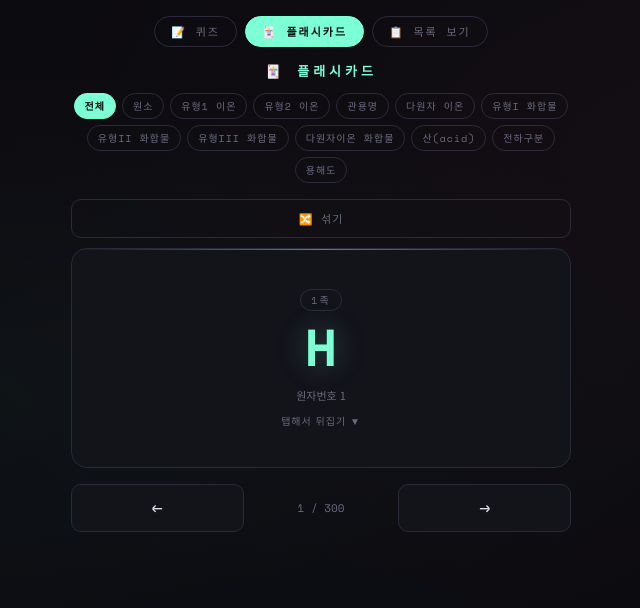
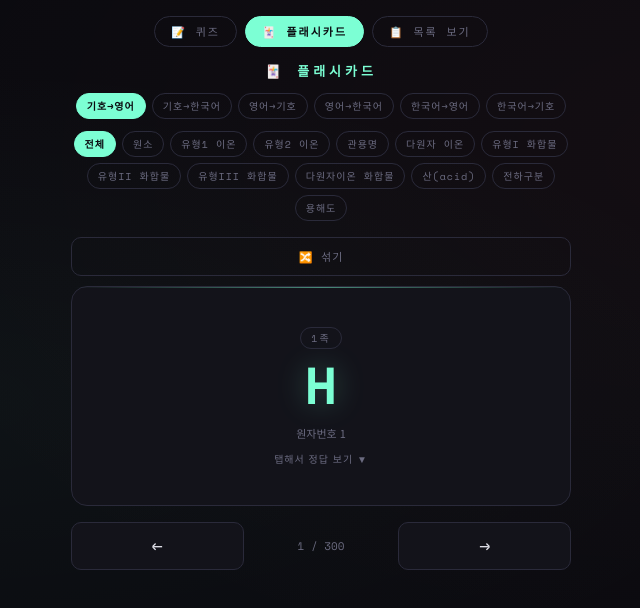
Before and after one commit to rladhWl/Anwls, a plain HTML site: page index.html in a window 1280 px wide. Both pictures are taken after a click on the button "🃏 플래시카드". Shown: the whole page, without its empty margins (319-959 px from the left). Drawn offline with nearby package versions, Linux system fonts and the light colour scheme.

Commit message:
Update index.html

```diff
--- a/index.html
+++ b/index.html
@@ -539,6 +539,16 @@
   <div id="flash-screen" class="hidden">
     <div class="header">
       <h1>🃏 플래시카드</h1>
+      <!-- 방향 선택 -->
+      <div class="filter-row" style="margin-bottom:6px;">
+        <button class="filter-btn active" id="fd-sym2en"  onclick="setFlashDir('sym2en')">기호→영어</button>
+        <button class="filter-btn"        id="fd-sym2ko"  onclick="setFlashDir('sym2ko')">기호→한국어</button>
+        <button class="filter-btn"        id="fd-en2sym"  onclick="setFlashDir('en2sym')">영어→기호</button>
+        <button class="filter-btn"        id="fd-en2ko"   onclick="setFlashDir('en2ko')">영어→한국어</button>
+        <button class="filter-btn"        id="fd-ko2en"   onclick="setFlashDir('ko2en')">한국어→영어</button>
+        <button class="filter-btn"        id="fd-ko2sym"  onclick="setFlashDir('ko2sym')">한국어→기호</button>
+      </div>
+      <!-- 범위 필터 -->
       <div class="filter-row" id="flash-filter-row">
         <button class="filter-btn active" id="ff-all" onclick="setStudyFilter('all')">전체</button>
         <button class="filter-btn" id="ff-element" onclick="setStudyFilter('element')">원소</button>
@@ -564,9 +574,10 @@
           <div class="fc-group" id="fc-group">원소</div>
           <div class="fc-symbol" id="fc-symbol">H</div>
           <div class="fc-hint" id="fc-front-hint"></div>
-          <div class="fc-tap">탭해서 뒤집기 ▼</div>
+          <div class="fc-tap">탭해서 정답 보기 ▼</div>
         </div>
         <div class="fc-back">
+          <div class="fc-group" id="fc-back-group" style="margin-bottom:8px"></div>
           <div class="fc-en" id="fc-en">hydrogen</div>
           <div class="fc-ko" id="fc-ko">수소</div>
           <div class="fc-extra" id="fc-extra"></div>
@@ -1381,7 +1392,18 @@ function switchMode(mode) {
 let fcDeck = [];
 let fcIdx = 0;
 let fcFilters = new Set(['all']);
+let fcDirection = 'sym2en';
 const FC_FILTERS = ['all','element','ion1','ion2','oldname','poly','comp1','comp2','comp3','comppoly','acid','valence','solubility'];
+const FC_DIRS    = ['sym2en','sym2ko','en2sym','en2ko','ko2en','ko2sym'];
+
+function setFlashDir(d) {
+  fcDirection = d;
+  FC_DIRS.forEach(k => {
+    const el = document.getElementById('fd-'+k);
+    if (el) el.classList.toggle('active', k === d);
+  });
+  initFlash();
+}
 
 function setStudyFilter(f) {
   if (f === 'all') {
@@ -1403,7 +1425,11 @@ function setStudyFilter(f) {
 }
 
 function initFlash() {
-  fcDeck = fcFilters.has('all') ? [...allItems] : allItems.filter(i => fcFilters.has(i.type));
+  let deck = fcFilters.has('all') ? [...allItems] : allItems.filter(i => fcFilters.has(i.type));
+  if (['sym2ko','en2ko','ko2en','ko2sym'].includes(fcDirection)) {
+    deck = deck.filter(i => getKor(i.name));
+  }
+  fcDeck = deck;
   fcIdx = 0;
   renderFlashcard();
 }
@@ -1420,24 +1446,46 @@ function shuffleFlash() {
 
 function renderFlashcard() {
   if (!fcDeck.length) return;
-  const el = fcDeck[fcIdx];
-  const kor = getKor(el.name);
+  const item = fcDeck[fcIdx];
+  const kor = getKor(item.name);
   document.getElementById('flashcard').classList.remove('flipped');
-  document.getElementById('fc-group').textContent = el.group;
-  document.getElementById('fc-symbol').textContent = el.symbol;
+
+  // 방향별 앞면/뒷면 결정
+  let frontText, backMain, backSub, frontHint = '';
+  switch (fcDirection) {
+    case 'sym2en': frontText = item.symbol; backMain = item.name; backSub = kor;        break;
+    case 'sym2ko': frontText = item.symbol; backMain = kor;       backSub = item.name;  break;
+    case 'en2sym': frontText = item.name;   backMain = item.symbol; backSub = kor;      break;
+    case 'en2ko':  frontText = item.name;   backMain = kor;       backSub = item.symbol; break;
+    case 'ko2en':  frontText = kor;         backMain = item.name; backSub = item.symbol; break;
+    case 'ko2sym': frontText = kor;         backMain = item.symbol; backSub = item.name; break;
+    default:       frontText = item.symbol; backMain = item.name; backSub = kor;
+  }
 
   // 앞면 힌트
-  let frontHint = '';
-  if (el.type === 'element') frontHint = `원자번호 ${el.num || ''}`;
-  else if (el.charge) frontHint = `전하: ${el.charge}`;
-  else if (el.hint) frontHint = el.hint;
+  if (['sym2en','sym2ko'].includes(fcDirection)) {
+    if (item.type === 'element') frontHint = `원자번호 ${item.num || ''}`;
+    else if (item.charge) frontHint = `전하: ${item.charge}`;
+    else if (item.hint) frontHint = item.hint;
+  } else {
+    frontHint = item.group;
+  }
+
+  // 관용명 체계명
+  const sysMap = {ferric:'iron(III)',ferrous:'iron(II)',cupric:'copper(II)',cuprous:'copper(I)',cobaltic:'cobalt(III)',cobaltous:'cobalt(II)',stannic:'tin(IV)',stannous:'tin(II)',plumbic:'lead(IV)',plumbous:'lead(II)',mercuric:'mercury(II)',mercurous:'mercury(I)'};
+  const extra = item.type === 'oldname' ? `체계명: ${sysMap[item.name] || ''}` : '';
+
+  // 뒷면 메인 크기: 기호면 크게
+  const enEl = document.getElementById('fc-en');
+  enEl.style.fontSize = (fcDirection === 'en2sym' || fcDirection === 'ko2sym') ? '42px' : '20px';
+
+  document.getElementById('fc-group').textContent = item.group;
+  document.getElementById('fc-symbol').textContent = frontText;
   document.getElementById('fc-front-hint').textContent = frontHint;
-
-  // 뒷면
-  document.getElementById('fc-en').textContent = el.name;
-  document.getElementById('fc-ko').textContent = kor || '';
-  let extra = '';
-  if (el.type === 'oldname') extra = `체계명: ${el.name === 'ferric' ? 'iron(III)' : el.name === 'ferrous' ? 'iron(II)' : el.name === 'cupric' ? 'copper(II)' : el.name === 'cuprous' ? 'copper(I)' : el.name === 'stannic' ? 'tin(IV)' : el.name === 'stannous' ? 'tin(II)' : el.name === 'plumbic' ? 'lead(IV)' : el.name === 'plumbous' ? 'lead(II)' : el.name === 'mercuric' ? 'mercury(II)' : el.name === 'mercurous' ? 'mercury(I)' : el.name === 'cobaltic' ? 'cobalt(III)' : 'cobalt(II)'}`;
+  const backGroup = document.getElementById('fc-back-group');
+  if (backGroup) backGroup.textContent = item.group;
+  enEl.textContent = backMain;
+  document.getElementById('fc-ko').textContent = backSub || '';
   document.getElementById('fc-extra').textContent = extra;
   document.getElementById('fc-progress').textContent = `${fcIdx + 1} / ${fcDeck.length}`;
 }
```
